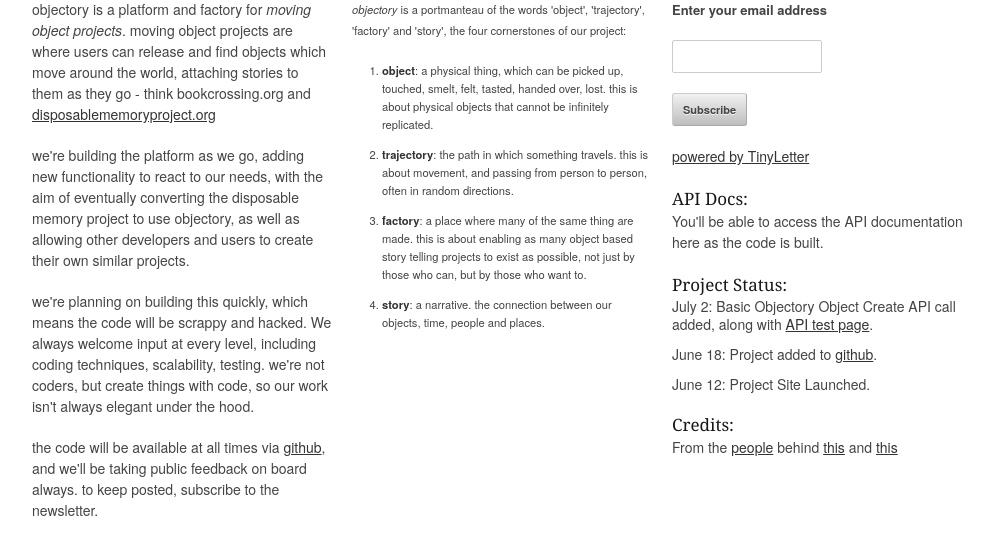
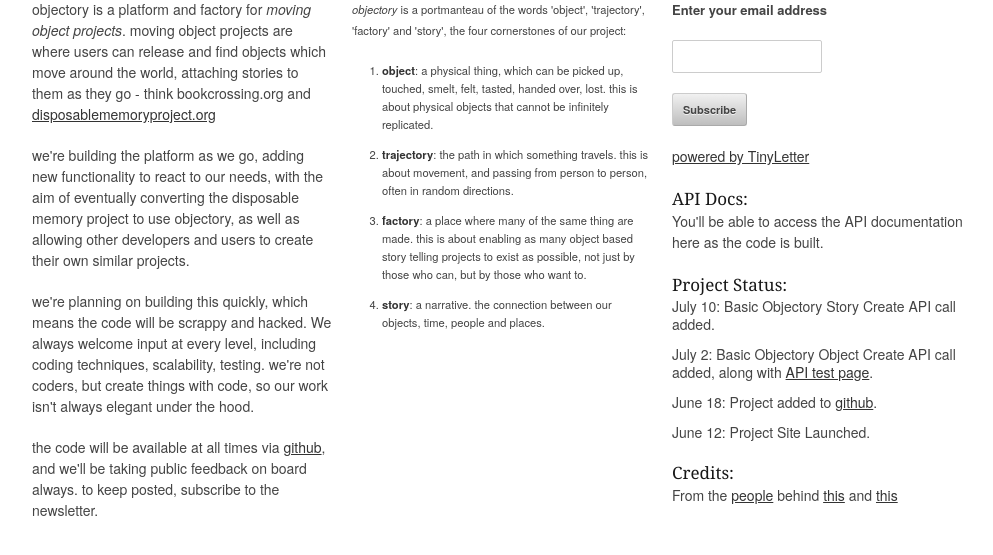
Before and after one commit to thinkplaymake/objectory.thinkplaymake.co, a PHP site: page / in a window 1280 px wide. Shown: the part 194-749 px from the top of the page, without its empty margins (138-1131 px from the left). Run offline with PHP 8.4, Linux system fonts and the light colour scheme; some libraries are stand-ins or nearby versions.

Commit message:
Added status update

```diff
--- a/public/htdocs/_public_sidebar.php
+++ b/public/htdocs/_public_sidebar.php
@@ -8,6 +8,7 @@
 
 			<h5>Project Status:</h5>
 			<ul>
+				<li>July 10: Basic Objectory Story Create API call added</a>.</li>
 				<li>July 2: Basic Objectory Object Create API call added, along with <a href="/api/v1/querybuilder.php">API test page</a>.</li>
 				<li>June 18: Project added to <a href="https://github.com/thinkplaymake/objectory.thinkplaymake.co">github</a>.</li>
 				<li>June 12: Project Site Launched.</li>
```
